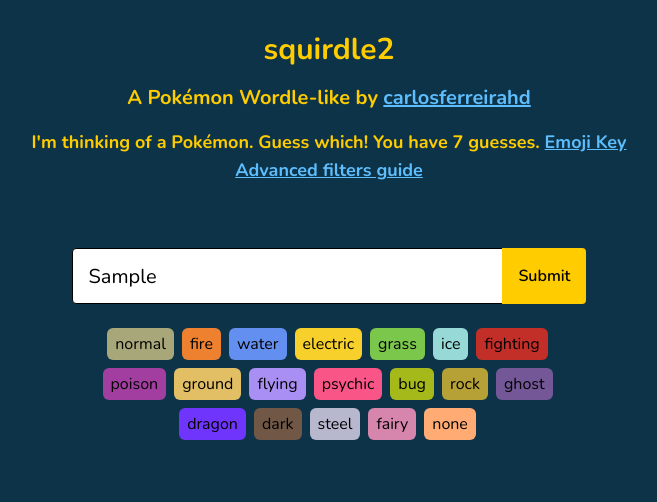
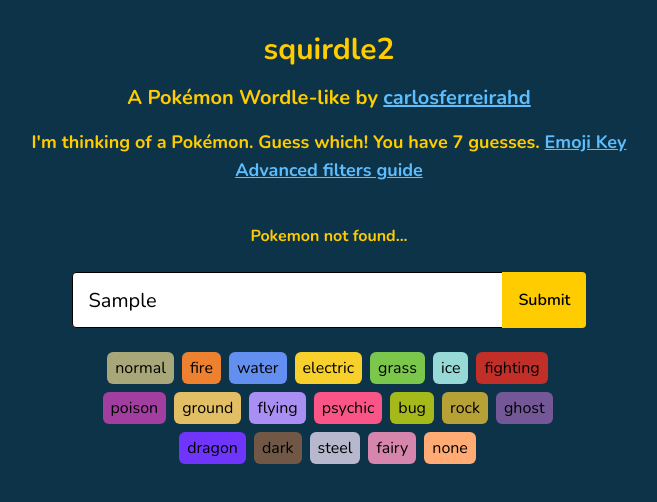
Before and after one commit to carlosferreirahd/squirdle2, a React (Create React App) app: page / in a window 1280 px wide. Both pictures are taken after typing "Sample" into the empty fields and a click on the button "Submit". Shown: the top 502 px of the page, without its empty margins (311-968 px from the left). Built offline with nearby package versions, Linux system fonts and the light colour scheme.

Commit message:
feat: handling guess rendering

```diff
--- a/src/components/GuessesList/index.tsx
+++ b/src/components/GuessesList/index.tsx
@@ -1,4 +1,6 @@
 import { GuessesListRow } from "@components";
+import { usePokemonStore } from "@providers";
+import { PokemonInfo } from "@squirtle2/pokemon";
 import {
   up,
   down,
@@ -8,8 +10,30 @@ import {
 } from "@assets";
 
 export function GuessesList() {
+
+  const guessesList = usePokemonStore((state) => state.guessesList);
+
   return (
-    <div className="w-full p-2 flex flex-col gap-2 my-4">
+    <div className="w-full p-2 flex flex-col gap-2 my-4 relative">
+      {guessesList.map((pokemon: PokemonInfo | undefined, i: number) => {
+        return !!pokemon ? (
+          <div className="fade-in mb-4">
+            <GuessesListRow
+              key={i}
+              name={pokemon.name}
+              genImgSrc={up}
+              type1ImgSrc={down}
+              type2ImgSrc={sides}
+              heightImgSrc={right}
+              weightImgSrc={wrong}
+            />
+          </div>
+        ) : (
+          <span key={i} className="text-center text-foreground font-bold">
+            Pokemon not found...
+          </span>
+        )
+      })}
     </div>
   );
 }
--- a/src/components/GuessingForm/index.tsx
+++ b/src/components/GuessingForm/index.tsx
@@ -5,6 +5,7 @@ export function GuessingForm() {
 
   const guessingInputValue = usePokemonStore((state) => state.guessingInputValue);
   const inputChangeHandler = usePokemonStore((state) => state.handleAutoCompleteOptions);
+  const dispatchGuess = usePokemonStore((state) => state.dispatchGuess);
 
   function handleFormSubmit(e: React.FormEvent<HTMLFormElement>) {
     e.preventDefault();
@@ -18,6 +19,7 @@ export function GuessingForm() {
 
   function handleSubmitButton(e: React.MouseEvent<HTMLElement>) {
     e.preventDefault();
+    dispatchGuess(guessingInputValue);
     console.log('value', guessingInputValue);
   }
 
--- a/src/index.css
+++ b/src/index.css
@@ -28,3 +28,58 @@ a {
   color: inherit;
   text-decoration: none;
 }
+
+/* i was unabled to make this transition work with tailwind config :( */
+.fade-in {
+  transition: all 0.2s;
+  animation: fadeIn 1s;
+  -webkit-animation: fadeIn 1s;
+  -moz-animation: fadeIn 1s;
+  -o-animation: fadeIn 1s;
+  -ms-animation: fadeIn 1s;
+}
+
+@keyframes fadeIn {
+  0% {
+    opacity: 0;
+  }
+  100% {
+    opacity: 1;
+  }
+}
+
+@-moz-keyframes fadeIn {
+  0% {
+    opacity: 0;
+  }
+  100% {
+    opacity: 1;
+  }
+}
+
+@-webkit-keyframes fadeIn {
+  0% {
+    opacity: 0;
+  }
+  100% {
+    opacity: 1;
+  }
+}
+
+@-o-keyframes fadeIn {
+  0% {
+    opacity: 0;
+  }
+  100% {
+    opacity: 1;
+  }
+}
+
+@-ms-keyframes fadeIn {
+  0% {
+    opacity: 0;
+  }
+  100% {
+    opacity: 1;
+  }
+}
--- a/src/providers/store.ts
+++ b/src/providers/store.ts
@@ -2,13 +2,15 @@ import create from "zustand";
 import { ZustandStore } from "@squirtle2/providers";
 import {
   filterAutoCompleteOptions,
+  getPokemonByName,
   getRandomPokemonFromDataSrc,
 } from "@utils";
 
-export const usePokemonStore = create<ZustandStore>((set) => ({
+export const usePokemonStore = create<ZustandStore>((set, get) => ({
   targetPokemon: null,
   guessingInputValue: "",
   autoCompleteOptions: [],
+  guessesList: [],
   handleAutoCompleteOptions: (currentInputValue) => {
     const filteredOptions = filterAutoCompleteOptions(currentInputValue);
     set({
@@ -25,5 +27,15 @@ export const usePokemonStore = create<ZustandStore>((set) => ({
     set({
       targetPokemon: randomPokemon,
     });
-  }
+  },
+  dispatchGuess: (guessValue) => {
+    if (!!guessValue) {
+      const pokemonFromGuess = getPokemonByName(guessValue);
+      const currentGuessesList = get().guessesList;
+      const guessesListWithoutUndefined = currentGuessesList.filter((pokemon) => pokemon !== undefined);
+      set({
+        guessesList: [...guessesListWithoutUndefined, pokemonFromGuess],
+      });
+    }
+  },
 }));
--- a/src/types/providers.d.ts
+++ b/src/types/providers.d.ts
@@ -4,9 +4,11 @@ declare module '@squirtle2/providers' {
     targetPokemon: PokemonInfo;
     guessingInputValue: string;
     autoCompleteOptions: PokemonInfo[];
+    guessesList: (PokemonInfo | undefined)[];
     directSetGuessingInputValue: (newInputValue: string) => void;
     handleAutoCompleteOptions: (currentInputValue: string) => void;
     pickRandomPokemon: () => void;
+    dispatchGuess: (guessValue: string) => void;
   }
 
 }
--- a/src/utils/helpers.ts
+++ b/src/utils/helpers.ts
@@ -63,3 +63,8 @@ export function getRandomPokemonFromDataSrc(): PokemonInfo {
   const randomPokemon: PokemonInfo = pokedex[Math.floor(Math.random() * pokedex.length)];
   return randomPokemon;
 }
+
+export function getPokemonByName(pokemonName: string): PokemonInfo | undefined {
+  const foundPokemon = pokedex.find(({ name }) => name.toLowerCase() === pokemonName.toLowerCase());
+  return foundPokemon;
+}
```
